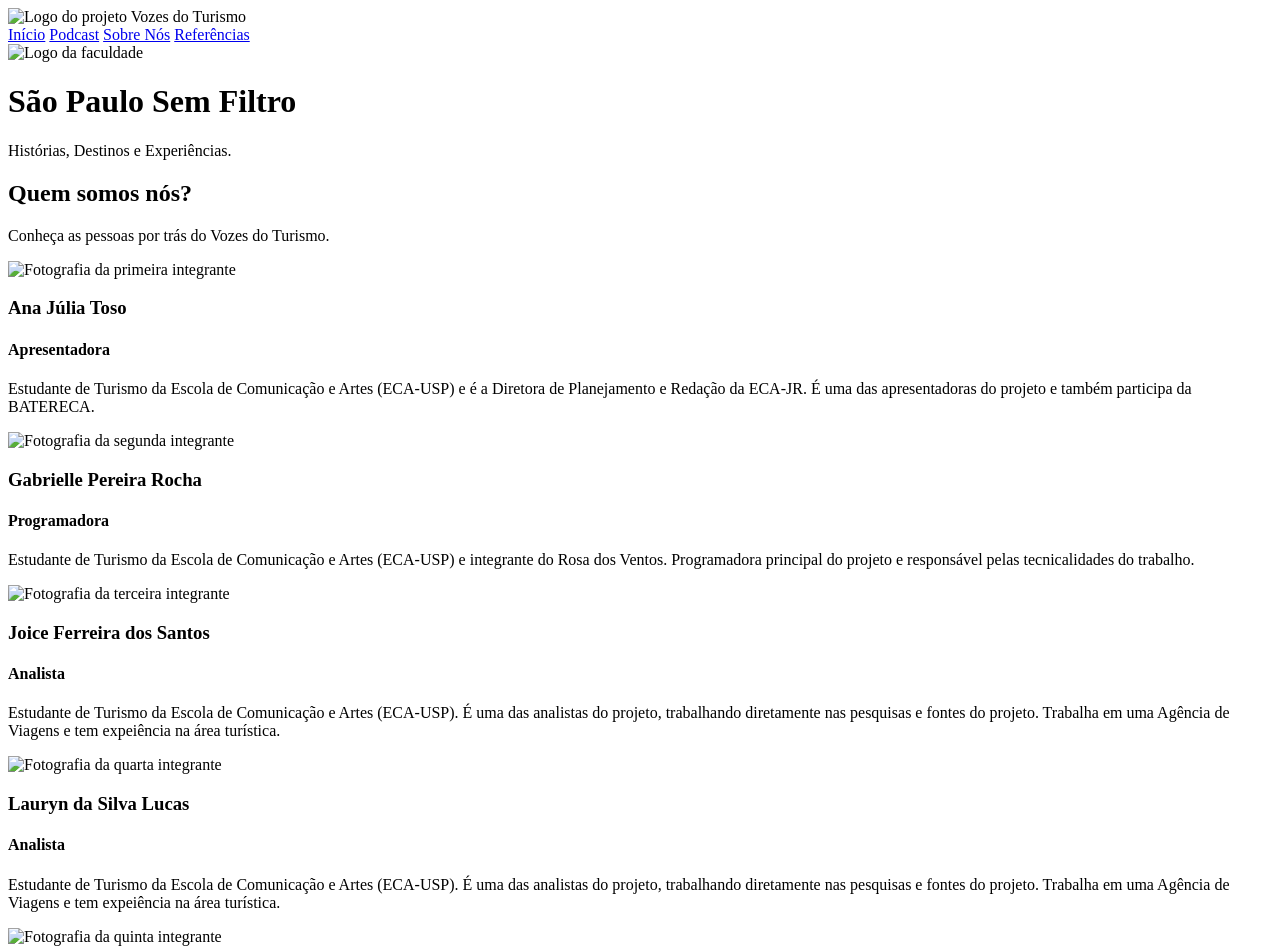
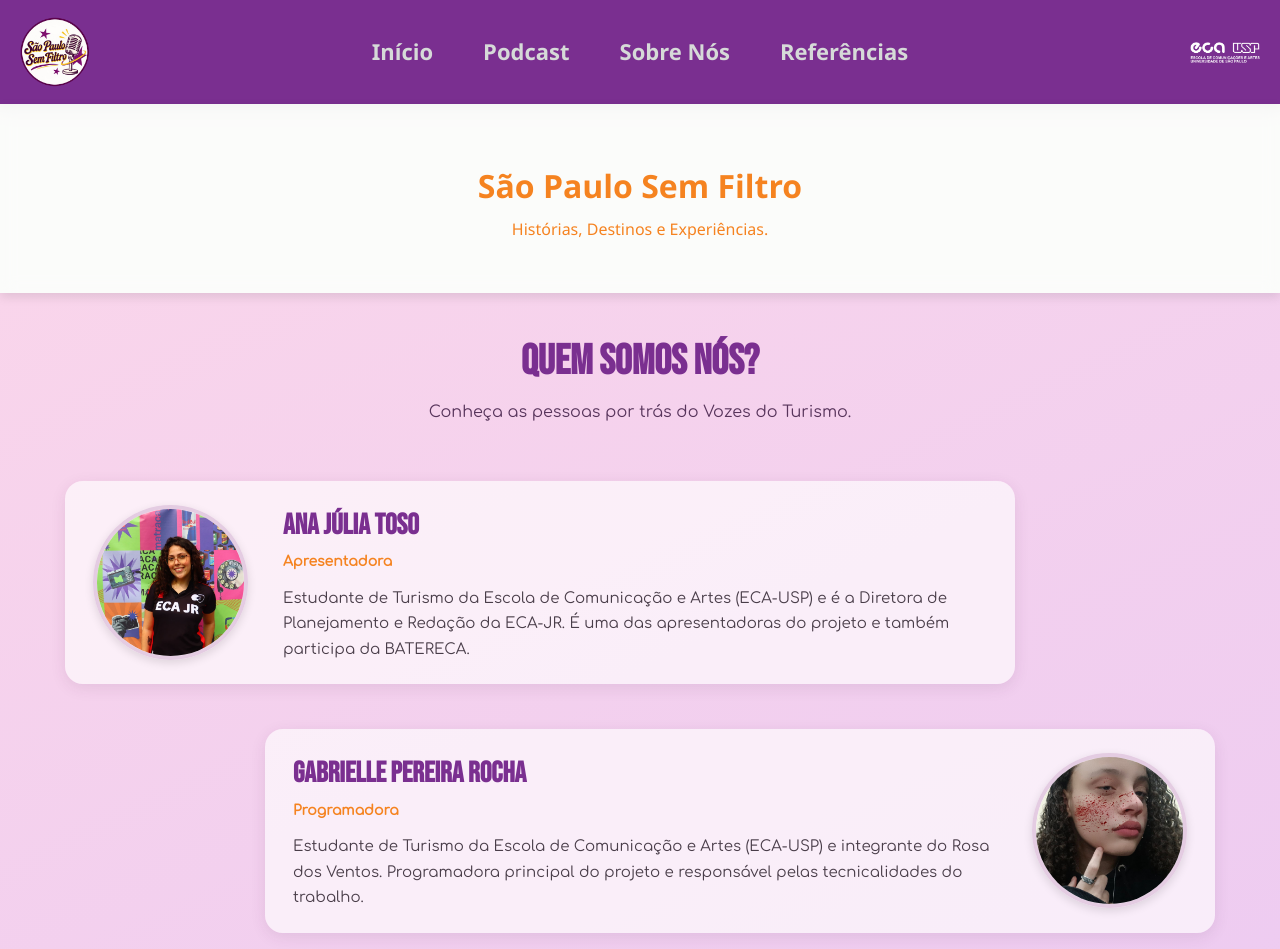
Before and after one commit to gwllzy/tursp, a plain HTML site: page Sobre Nós/sobrenós.html in a window 1280 px wide. Shown: the top 949 px of the page. Drawn offline with Linux system fonts and the light colour scheme; a web font is replaced by a local one.

Commit message:
Correções da Pags Sobre Nós e Ref

```diff
--- a/Referências/ref.css
+++ b/Referências/ref.css
@@ -1,31 +1,30 @@
-
 /* ========================================
    00. FONTES PERSONALIZADAS
 ======================================== */
 
 @font-face {
     font-family: "Handies";
-    src: url('./Fonts/Handies/Trial.otf');
+    src: url('../Fonts/Handies/Trial.otf');
 }
 
 @font-face {
     font-family: "Daustley";
-    src: url('./Fonts/Daustley.otf');
+    src: url('../Fonts/Daustley.otf');
 }
 
 @font-face {
     font-family: "BoldFont";
-    src: url('./Fonts/THEBOLDFONT-FREEVERSION.otf');
+    src: url('../Fonts/THEBOLDFONT-FREEVERSION.otf');
 }
 
 @font-face {
     font-family: "COCOR";
-    src: url('./Fonts/Cocogoose-Pro-Regular-trial.ttf');
+    src: url('../Fonts/Cocogoose-Pro-Regular-trial.ttf');
 }
 
 @font-face {
     font-family: "ComfortaaRegular";
-    src: url('./Fonts/Comfortaa-Regular.ttf');
+    src: url('../Fonts/Comfortaa-Regular.ttf');
 }
 
 /* ========================================
--- a/Sobre Nós/sobrenós.css
+++ b/Sobre Nós/sobrenós.css
@@ -4,27 +4,27 @@
 
 @font-face {
     font-family: "Handies";
-    src: url('./Fonts/Handies/Trial.otf');
+    src: url('../Fonts/Handies/Trial.otf');
 }
 
 @font-face {
     font-family: "Daustley";
-    src: url('./Fonts/Daustley.otf');
+    src: url('../Fonts/Daustley.otf');
 }
 
 @font-face {
     font-family: "BoldFont";
-    src: url('./Fonts/THEBOLDFONT-FREEVERSION.otf');
+    src: url('../Fonts/THEBOLDFONT-FREEVERSION.otf');
 }
 
 @font-face {
     font-family: "COCOR";
-    src: url('./Fonts/Cocogoose-Pro-Regular-trial.ttf');
+    src: url('../Fonts/Cocogoose-Pro-Regular-trial.ttf');
 }
 
 @font-face {
     font-family: "ComfortaaRegular";
-    src: url('./Fonts/Comfortaa-Regular.ttf');
+    src: url('../Fonts/Comfortaa-Regular.ttf');
 }
 
 /* ========================================
--- a/Sobre Nós/sobrenós.html
+++ b/Sobre Nós/sobrenós.html
@@ -1,4 +1,3 @@
-
 <!DOCTYPE html>
 <html lang="pt-BR">
 
@@ -7,7 +6,7 @@
     <meta charset="UTF-8">
     <meta name="viewport" content="width=device-width, initial-scale=1.0">
 
-    <link rel="stylesheet" href="./Sobre Nós/sobrenós.css">
+    <link rel="stylesheet" href="./sobrenós.css">
 
     <link rel="preconnect" href="https://fonts.googleapis.com">
     <link rel="preconnect" href="https://fonts.gstatic.com" crossorigin>
@@ -26,24 +25,23 @@
     <header class="cabecalho">
 
         <div class="logo logo-esquerda">
-            <img src="./Images/logobrancaspsf.png" alt="Logo do projeto Vozes do Turismo">
+            <img src="../Images/logobrancaspsf.png" alt="Logo do projeto Vozes do Turismo">
         </div>
 
         <nav class="abas" aria-label="Navegação principal">
 
-            <a href="./index.html">Início</a>
-            <a href="./Podcast/podcast.html">Podcast</a>
-            <a href="./Sobre Nós/sobrenós.html">Sobre Nós</a>
-            <a href="./Referências/ref.html">Referências</a>
+            <a href="../index.html">Início</a>
+            <a href="../Podcast/podcast.html">Podcast</a>
+            <a href="./sobrenós.html">Sobre Nós</a>
+            <a href="../Referências/ref.html">Referências</a>
 
         </nav>
 
         <div class="logo logo-direita">
-            <img src="./Images/ecalogobranca.png" alt="Logo da faculdade">
+            <img src="../Images/ecalogobranca.png" alt="Logo da faculdade">
         </div>
 
     </header>
-
 
     <!-- TÍTULO DA PÁGINA -->
 
@@ -74,7 +72,7 @@
 
                 <img
                     class="foto-integrante"
-                    src="./Sobre Nós/Images/anaju.jpeg"
+                    src="./Images/anaju.jpeg"
                     alt="Fotografia da primeira integrante"
                 >
 
@@ -100,7 +98,7 @@
 
                 <img
                     class="foto-integrante"
-                    src="./Sobre Nós/Images/gabs.jpeg"
+                    src="./Images/gabs.jpeg"
                     alt="Fotografia da segunda integrante"
                 >
 
@@ -126,7 +124,7 @@
 
                 <img
                     class="foto-integrante"
-                    src="./Sobre Nós/Images/joice.jpeg"
+                    src="./Images/joice.jpeg"
                     alt="Fotografia da terceira integrante"
                 >
 
@@ -152,7 +150,7 @@
 
                 <img
                     class="foto-integrante"
-                    src="./Sobre Nós/Images/lauryn.jpeg"
+                    src="./Images/lauryn.jpeg"
                     alt="Fotografia da quarta integrante"
                 >
 
@@ -178,7 +176,7 @@
 
                 <img
                     class="foto-integrante"
-                    src="./Sobre Nós/Images/lere.jpeg"
+                    src="./Images/lere.jpeg"
                     alt="Fotografia da quinta integrante"
                 >
 
@@ -204,7 +202,7 @@
 
                 <img
                     class="foto-integrante"
-                    src="./Sobre Nós/Images/sab.jpeg"
+                    src="./Images/sab.jpeg"
                     alt="Fotografia da sexta integrante"
                 >
 
```
Also changed, not shown: Referências/ref.html (+7 -8 lines).
